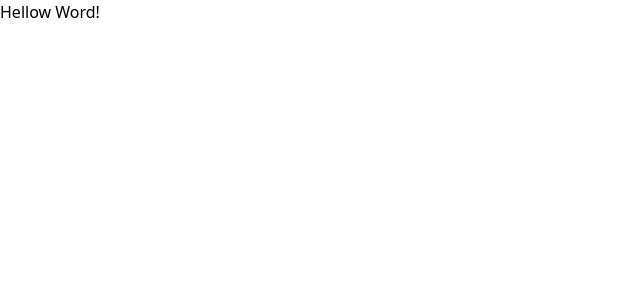
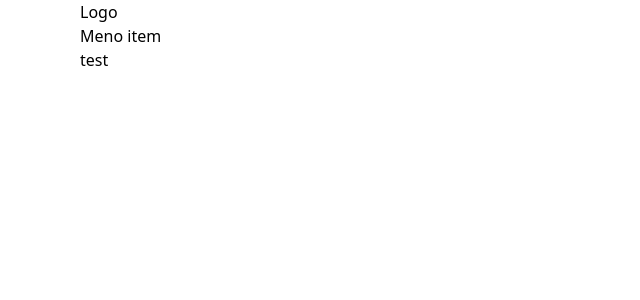
Before and after one commit to KhazaeiAmir110/help_front, a React (Vite) app: page / in a window 1280 px wide. Shown: the top 300 px of the page, without its empty margins (0-640 px from the left). Built offline with nearby package versions, Linux system fonts and the light colour scheme.

Commit message:
start header project

```diff
--- a/src/App.jsx
+++ b/src/App.jsx
@@ -1,7 +1,9 @@
+import Header from "./components/header/Header.jsx";
+
 function App() {
     return (
         <>
-            <h1>Hellow Word!</h1>
+            <Header></Header>
         </>
     )
 }
--- /dev/null
+++ b/src/components/header/Header.jsx
@@ -0,0 +1,14 @@
+import React from 'react';
+import Navigation from "./Navigation.jsx";
+
+const Header = (props) => (
+    <>
+        <header>
+            <Navigation>
+
+            </Navigation>
+        </header>
+    </>
+);
+
+export default Header;
--- /dev/null
+++ b/src/components/header/Navigation.jsx
@@ -0,0 +1,13 @@
+import React from 'react';
+
+function Navigation(props) {
+    return (
+        <nav className={'container'}>
+            <p>Logo</p>
+            <p>Meno item</p>
+            <p>test</p>
+        </nav>
+    );
+}
+
+export default Navigation;
--- a/tailwind.config.js
+++ b/tailwind.config.js
@@ -5,7 +5,18 @@ export default {
         "./src/**/*.{js,ts,jsx,tsx}",
     ],
     theme: {
-        extend: {},
+        extend: {
+            container: {
+                center: true,
+                padding: {
+                    DEFAULT: "1rem",
+                    sm: "2rem",
+                    lg: "4rem",
+                    xl: "5rem",
+                    "2xl": "6rem",
+                }
+            }
+        },
     },
     plugins: [],
 }
```
